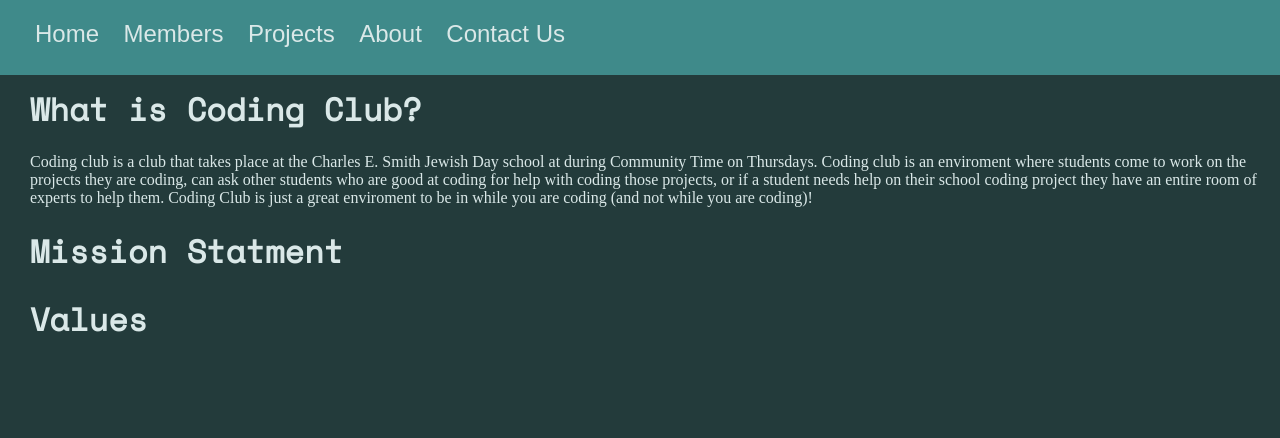
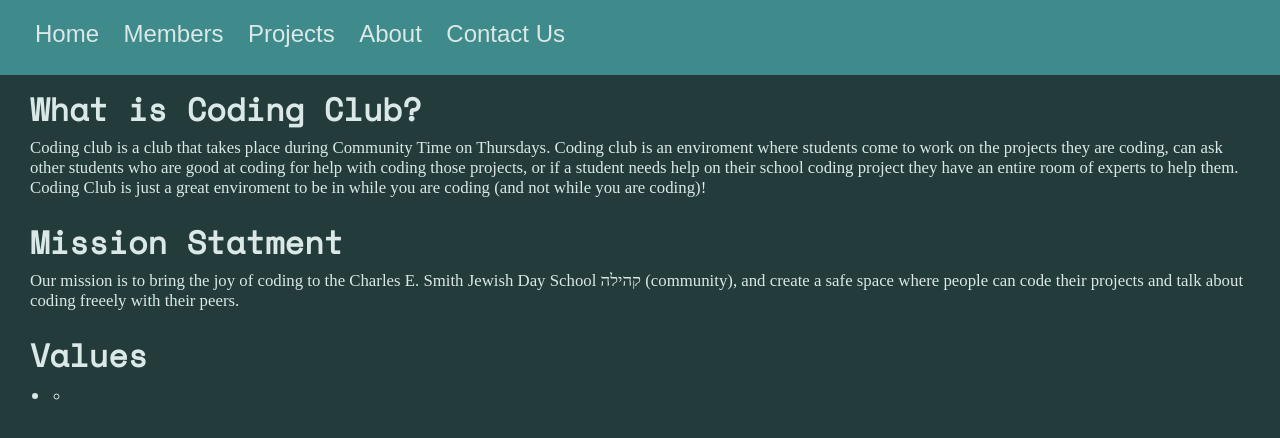
Before and after one commit to klNoam/klNoam.github.io, a plain HTML site: page about.html in a window 1280 px wide. Drawn offline with nearby package versions, Linux system fonts and the light colour scheme; a web font is replaced by a local one.

Commit message:
added content and fixed navbar
Co-authored-by: DACOOLISTOFDOODS <DACOOLISTOFDOODS@users.noreply.github.com>

```diff
--- a/about.html
+++ b/about.html
@@ -20,11 +20,20 @@
         </nav>
         <div class = "about">
             <h1 class="section-title">What is Coding Club?</h1>
-            <p class="about-content">Coding club is a club that takes place at the Charles E. Smith Jewish Day school at during Community Time on Thursdays. Coding club is an enviroment where students come to work on the <a href="projects.html">projects</a> they are coding, can ask other students who are good at coding for help with coding those <a href="projects.html">projects</a>, or if a student needs help on their school coding <a href="projects.html">project</a> they have an entire room of experts to help them. Coding Club is just a great enviroment to be in while you are coding (and not while you are coding)!</p>
+            <p class="about-content">Coding club is a club that takes place during Community Time on Thursdays. Coding club is an enviroment where students come to work on the <a href="projects.html">projects</a> they are coding, can ask other students who are good at coding for help with coding those <a href="projects.html">projects</a>, or if a student needs help on their school coding <a href="projects.html">project</a> they have an entire room of experts to help them. Coding Club is just a great enviroment to be in while you are coding (and not while you are coding)!</p>
             <h1 class="section-title">Mission Statment</h1>
-            <p></p>
+            <p class="about-content">Our mission is to bring the joy of coding to the Charles E. Smith Jewish Day School קהילה (community), and create a safe space where people can code their projects and talk about coding freeely with their peers. </p>
             <h1 class="section-title">Values</h1>
-            <p></p>
+            <p class="about-content">
+                <ul class="values">
+                    <li>
+
+                        <ul>
+                            <li class="value-description"></li>
+                        </ul>
+                    </li>
+                </ul>
+            </p>
         </div>
     </body>
 </html>
--- a/styles.css
+++ b/styles.css
@@ -48,6 +48,7 @@ body{
 #navbar a:hover{
     background-color: var(--main-anchor-background);
     cursor: pointer;
+    border-radius: 10%;
 }
 
 .members .section-title{
@@ -80,9 +81,25 @@ body{
 
 .about-content{
     padding-bottom: 20px;
+    margin-right: 30px;
+    font-size: 105%;
 }
 
 .about .section-title{
-    padding-bottom: 20px;
+    padding-bottom: 5px;
     font-family: "Space Mono", "monospace";
 }
+
+.values{
+    margin-top: -20px;
+    margin-left: 20px;
+    font-size: 120%;
+}
+
+.values li ul{
+    margin-left: 20px;
+}
+
+.value-description{
+    font-size: 80%;
+}
```
